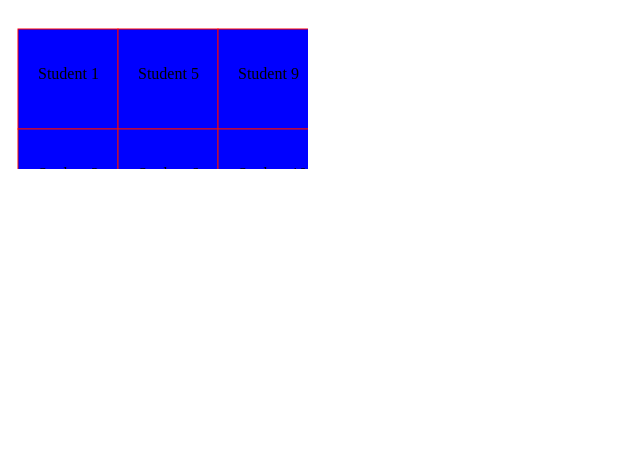
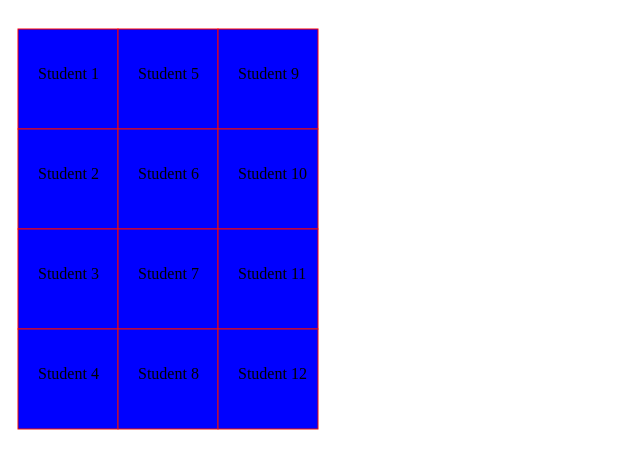
Before and after one commit to deebuls/learning_github_mas, a plain HTML site: page index.html in a window 1280 px wide. Shown: the part 61-530 px from the top of the page, without its empty margins (0-640 px from the left). Drawn offline with Linux system fonts and the light colour scheme.

Commit message:
changing heigth and width for SVG

```diff
--- a/index.html
+++ b/index.html
@@ -5,7 +5,7 @@
 <h1> Lets create a collage </h1>
 
 
-<svg>
+<svg width="1000" height="1000">
 
 	<!--Code to be eddited by student 1 start-->
 	<rect x="10" y="10"  height="100" width="100"
```
